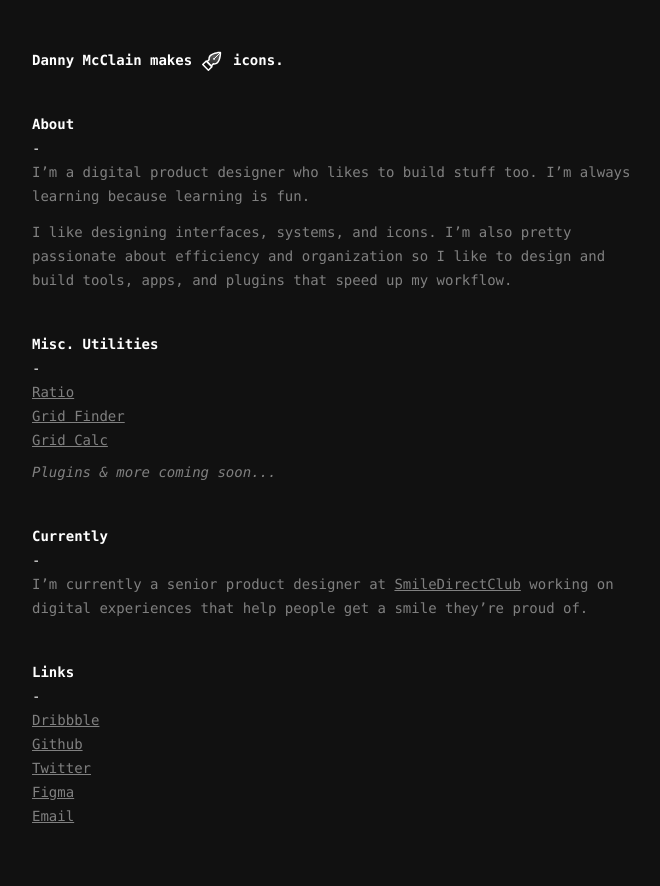
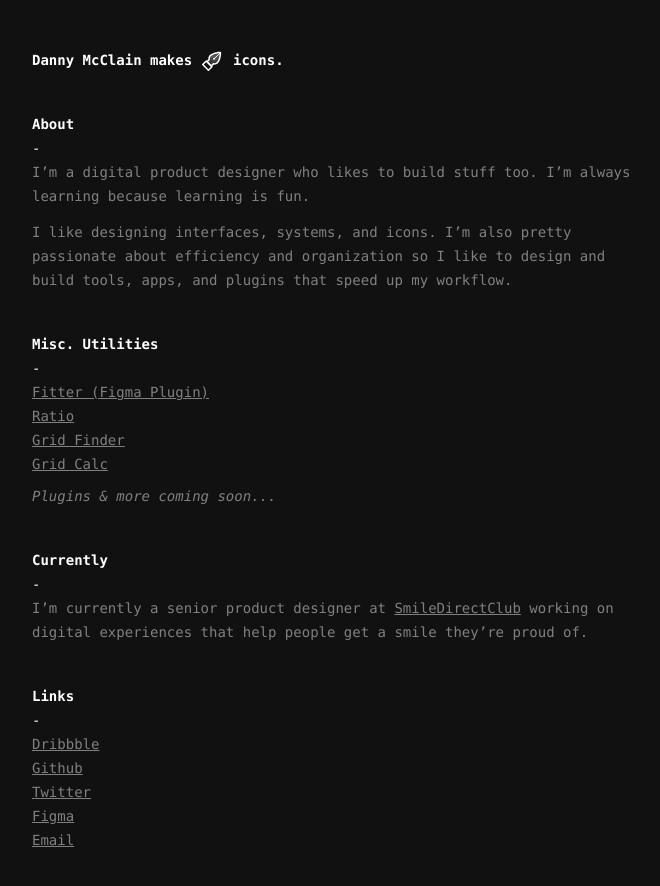
Before and after one commit to dannymcclain/danny, a Svelte app: page / in a window 1280 px wide. Shown: the top 886 px of the page, without its empty margins (16-676 px from the left). Built offline with nearby package versions, Linux system fonts and the light colour scheme.

Commit message:
Added Fitter

```diff
--- a/src/App.svelte
+++ b/src/App.svelte
@@ -175,6 +175,9 @@
       <h2>Misc. Utilities</h2>
       <ul>
         <li>
+          <a href="https://www.figma.com/community/plugin/917796239623005893/Fitter">Fitter (Figma Plugin)</a>
+        </li>
+        <li>
           <a href="https://ratio.dannymcclain.com">Ratio</a>
         </li>
         <li>
```
